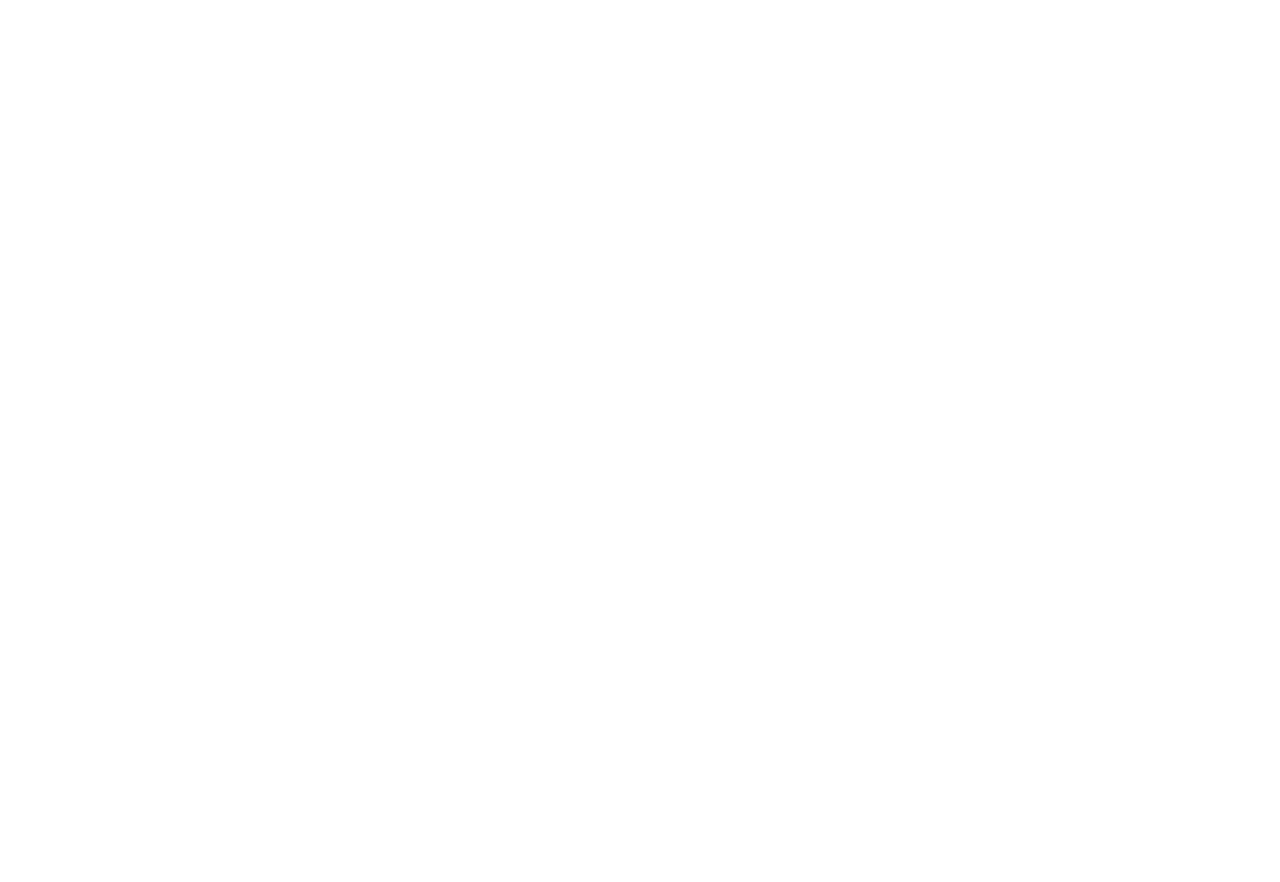
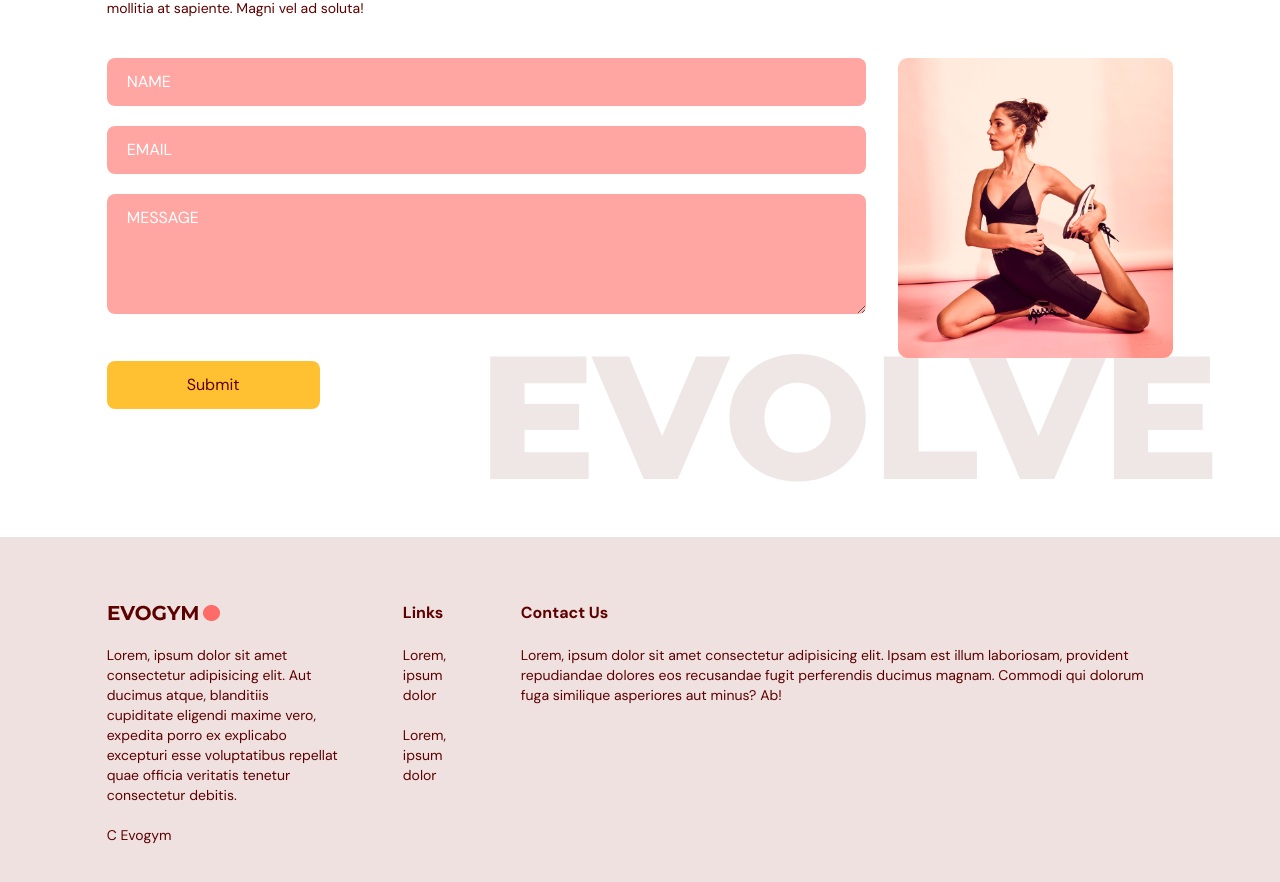
Before and after one commit to JohnCdev/gym-app-typescript, a React (Vite) app: page / in a window 1280 px wide. Shown: the part 3376-4258 px from the top of the page. Before the commit the page ends 3202 px from the top, so only its background shows below. Built offline with nearby package versions, Linux system fonts and the light colour scheme.

Commit message:
contact-us page and footer

```diff
--- a/package.json
+++ b/package.json
@@ -14,7 +14,8 @@
     "framer-motion": "^10.16.4",
     "react": "^18.2.0",
     "react-anchor-link-smooth-scroll": "^1.0.12",
-    "react-dom": "^18.2.0"
+    "react-dom": "^18.2.0",
+    "react-hook-form": "^7.47.0"
   },
   "devDependencies": {
     "@types/node": "^20.8.0",
--- a/src/App.tsx
+++ b/src/App.tsx
@@ -1,9 +1,11 @@
 import Navbar from "@/scenes/navbar";
 import Home from "@/scenes/home";
+import Classes from "@/scenes/classes";
+import Contact from "@/scenes/contact-us";
+import Footer from "@/scenes/footer";
 import Benefits from "./scenes/benefits";
 import { useEffect, useState } from "react";
 import { SelectedPage } from "@/shared/types";
-import Classes from "./scenes/classes";
 
 function App() {
   const [selectedPage, setSelectedPage] = useState<SelectedPage>(
@@ -33,6 +35,8 @@
         <Home setSelectedPage={setSelectedPage} />
         <Benefits setSelectedPage={setSelectedPage} />
         <Classes setSelectedPage={setSelectedPage} />
+        <Contact setSelectedPage={setSelectedPage} />
+        <Footer />
       </div>
     </>
   );
--- /dev/null
+++ b/src/scenes/contact-us/index.tsx
@@ -0,0 +1,115 @@
+import { useForm } from "react-hook-form";
+import { SelectedPage } from "@/shared/types";
+import { motion } from "framer-motion";
+import ContactUsPageGraphic from "@/assets/ContactUsPageGraphic.png";
+import Header from "@/shared/header";
+import Paragraph from "@/shared/Paragraph";
+
+type Props = { setSelectedPage: (value: SelectedPage) => void };
+
+const Contact = ({ setSelectedPage }: Props) => {
+  const inputStyles =
+    "mb-5 w-full rounded-lg bg-primary-300 px-5 py-3 placeholder-white";
+
+  const {
+    register,
+    trigger,
+    formState: { errors },
+  } = useForm();
+
+  const onSubmit = async (e: any) => {
+    const isValid = await trigger();
+    if (!isValid) {
+      e.preventDefault();
+    }
+  };
+
+  return (
+    <section id="contactus" className="mx-auto w-5/6 pt-24 pb-32">
+      <motion.div
+        onViewportEnter={() => setSelectedPage(SelectedPage.ContactUs)}
+      >
+        <Header>
+          <span className="text-primary-500">JOIN NOW</span> TO GET IN SHAPE
+        </Header>
+        <Paragraph>
+          Lorem ipsum dolor sit, amet consectetur adipisicing elit. Deserunt in
+          totam, sit consequatur ut, facilis illo atque facere incidunt est
+          magnam nulla reprehenderit mollitia at sapiente. Magni vel ad soluta!
+        </Paragraph>
+        <div className="mt-10 justify-between gap-8 md:flex">
+          <div className="mt-10 bases-3/5 md:mt-0">
+            <form
+              target="_blank"
+              onSubmit={onSubmit}
+              method="POST"
+              action="https://formsubmit.co/anonemailcode"
+            >
+              <input
+                className={inputStyles}
+                type="text"
+                placeholder="NAME"
+                {...register("name", { required: true, maxLength: 100 })}
+              />
+              {errors.name && (
+                <Paragraph>
+                  {errors.name.type === "required" && "This field is required."}
+                  {errors.name.type === "maxLegnth" &&
+                    "Max length is 100 characters."}
+                </Paragraph>
+              )}
+              <input
+                className={inputStyles}
+                type="text"
+                placeholder="EMAIL"
+                {...register("email", {
+                  required: true,
+                  pattern: /^[A-Z0-9._%+-]+@[A-Z0-9.-]+\.[A-Z]{2,}$/i,
+                })}
+              />
+              {errors.email && (
+                <Paragraph>
+                  {errors.email.type === "required" &&
+                    "This field is required."}
+                  {errors.email.type === "pattern" && "Invalid email address."}
+                </Paragraph>
+              )}
+              <textarea
+                className={inputStyles}
+                rows={4}
+                cols={50}
+                placeholder="MESSAGE"
+                {...register("message", { required: true, maxLength: 2000 })}
+              />
+              {errors.message && (
+                <Paragraph>
+                  {errors.message.type === "required" &&
+                    "This field is required."}
+                  {errors.message.type === "maxLegnth" &&
+                    "Max length is 2000 characters."}
+                </Paragraph>
+              )}
+              <button
+                type="submit"
+                className="mt-5 rounded-lg bg-secondary-500 px-20 py-3 transition duration-500 hover:text-white"
+              >
+                Submit
+              </button>
+            </form>
+          </div>
+          <div className="relative mt-16 basis-2/5 md:mt-0">
+            <div className="md:before:content-evolvetext w-full before:absolute before:-bottom-20 before:-right-10 before:z-[-1]">
+              <img
+                className="w-full"
+                alt="contact-us-graphic"
+                src={ContactUsPageGraphic}
+              />
+            </div>
+          </div>
+        </div>
+      </motion.div>
+    </section>
+  );
+};
+
+export default Contact;
--- /dev/null
+++ b/src/scenes/footer/index.tsx
@@ -0,0 +1,37 @@
+import Logo from "@/assets/Logo.png";
+import Paragraph from "@/shared/Paragraph";
+
+const Footer = () => {
+  return (
+    <footer className="bg-primary-100 py-16">
+      <div className="justify-content mx-auto w-5/6 gap-16 md:flex">
+        <div className="mt-16 basis-1/2 md:mt-0">
+          <img alt="logo" src={Logo} />
+          <Paragraph>
+            Lorem, ipsum dolor sit amet consectetur adipisicing elit. Aut
+            ducimus atque, blanditiis cupiditate eligendi maxime vero, expedita
+            porro ex explicabo excepturi esse voluptatibus repellat quae officia
+            veritatis tenetur consectetur debitis.
+          </Paragraph>
+          <Paragraph>C Evogym</Paragraph>
+        </div>
+        <div className="mt-16 bases-1/4 md:mt-0">
+          <h4 className="font-bold">Links</h4>
+          <Paragraph>Lorem, ipsum dolor</Paragraph>
+          <Paragraph>Lorem, ipsum dolor</Paragraph>
+        </div>
+        <div className="mt-16 bases-1/4 md:mt-0">
+          <h4 className="font-bold">Contact Us</h4>
+          <Paragraph>
+            Lorem, ipsum dolor sit amet consectetur adipisicing elit. Ipsam est
+            illum laboriosam, provident repudiandae dolores eos recusandae fugit
+            perferendis ducimus magnam. Commodi qui dolorum fuga similique
+            asperiores aut minus? Ab!
+          </Paragraph>
+        </div>
+      </div>
+    </footer>
+  );
+};
+
+export default Footer;
```
Also changed, not shown: 1 other file (tests, documents, lock files or other folders).
